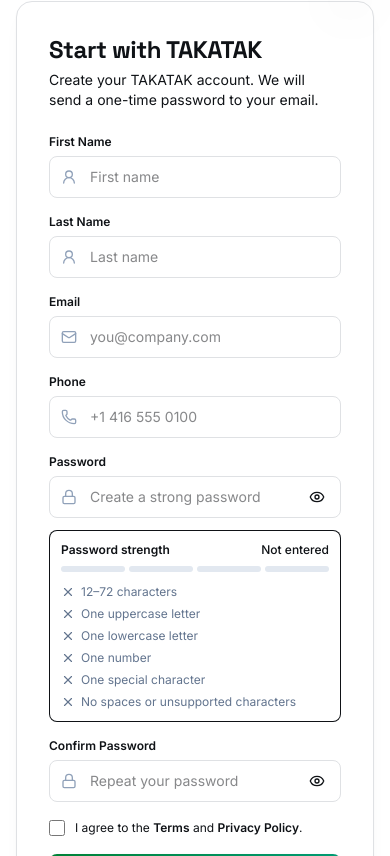
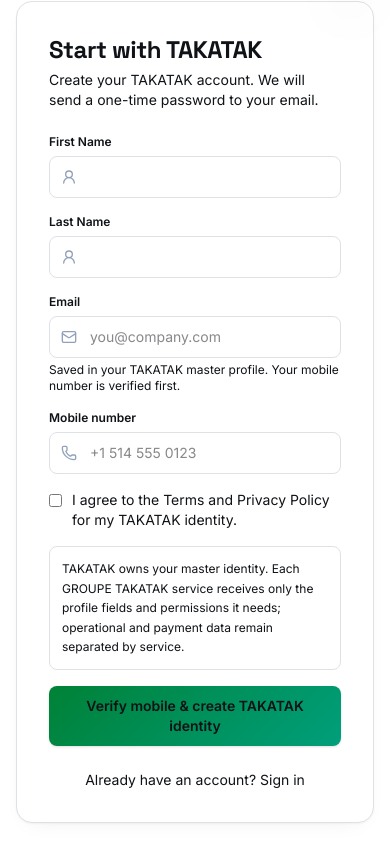
Before and after one commit to takatakca/takatak-v1, a Next.js app: page /register in a window 390 px wide. Shown: the part 828-1684 px from the top of the page. Built offline with nearby package versions, Linux system fonts and the light colour scheme; no server answers.

Commit message:
Use phone-first TAKATAK registration

```diff
--- a/src/app/(website)/register/page.tsx
+++ b/src/app/(website)/register/page.tsx
@@ -1,6 +1,6 @@
 import { TriangleAlert } from "lucide-react";
 import { Link } from "@/lib/website/nav";
-import { RegistrationForm } from "@/components/auth/registration-form";
+import { MasterPhoneRegistrationForm } from "@/components/auth/master-phone-registration-form";
 import { SignupPromoPanel } from "@/components/website/promotions/SignupPromoPanel";
 import { isSupabaseConfigured } from "@/lib/auth/env";
 
@@ -26,7 +26,7 @@ export default function RegisterPage() {
         </p>
         <div className="mt-6">
           {configured ? (
-            <RegistrationForm />
+            <MasterPhoneRegistrationForm />
           ) : (
             <div className="space-y-3 text-center">
               <TriangleAlert className="mx-auto h-6 w-6 text-warning" />
```
